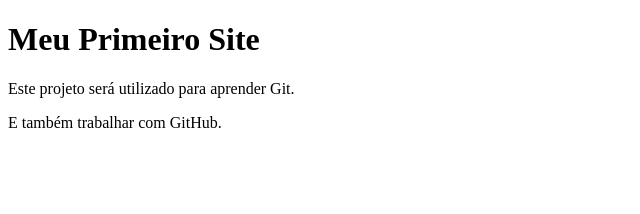
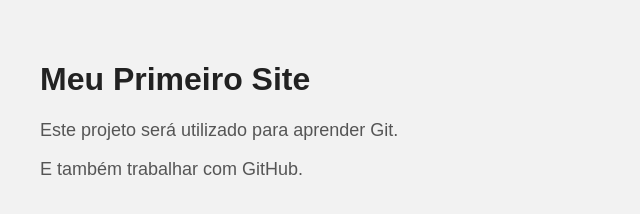
Before and after one commit to leomarjr7/UC10-252N, a plain HTML site: page index.html in a window 1280 px wide. Shown: the whole page, without its empty margins (0-640 px from the left). Drawn offline with Linux system fonts and the light colour scheme.

Commit message:
Alterado index.html e criado arquivos README e estilo.css

```diff
--- /dev/null
+++ b/estilo.css
@@ -0,0 +1,15 @@
+body{
+    font-family: Arial, sans-serif;
+    background-color: #f2f2f2;
+    margin: 0;
+    padding: 40px;
+}
+
+h1{
+    color: #222222;
+}
+
+p{
+    color: #555555;
+    font-size: 18px;
+}
--- a/index.html
+++ b/index.html
@@ -4,6 +4,7 @@
     <meta charset="UTF-8">
     <meta name="viewport" content="width=device-width, initial-scale=1.0">
     <title>Meu Primeiro Site com Git</title>
+    <link rel="stylesheet" href="estilo.css"
 </head>
 <body>
     <h1>Meu Primeiro Site</h1>
```
Also changed, not shown: 1 other file.
